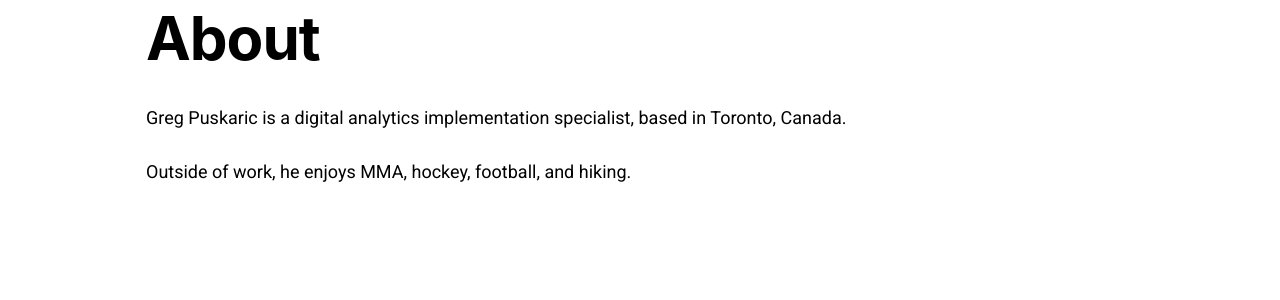
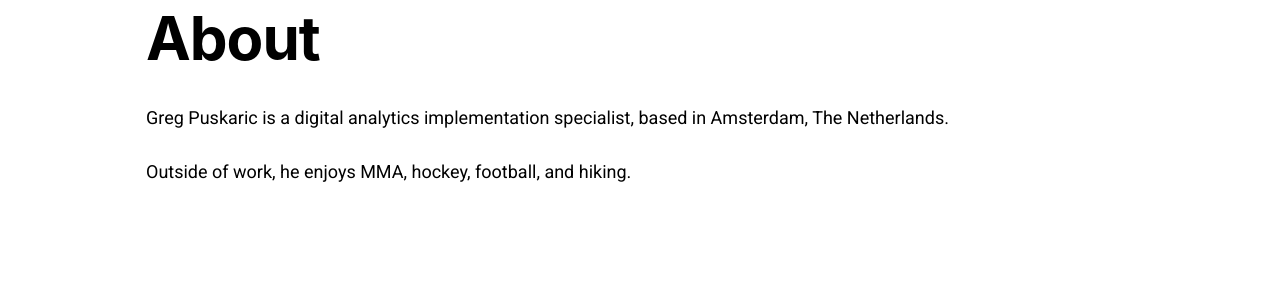
Before and after one commit to gpuskaric/gpuskaric.github.io, a Jekyll site: the page built from about.md, in a window 1280 px wide. Shown: the part 953-1253 px from the top of the page. Built offline with Jekyll 4.4.1, drawn with Linux system fonts in a browser that asks for light colours; nearby versions of some CDN libraries.

Commit message:
Update about.md

```diff
--- a/about.md
+++ b/about.md
@@ -5,6 +5,6 @@ permalink: /about/
 image: /images/greg-glacier-header-2.jpg
 ---
 
-Greg Puskaric is a digital analytics implementation specialist, based in Toronto, Canada.
+Greg Puskaric is a digital analytics implementation specialist, based in Amsterdam, The Netherlands.
 
 Outside of work, he enjoys MMA, hockey, football, and hiking.
```
